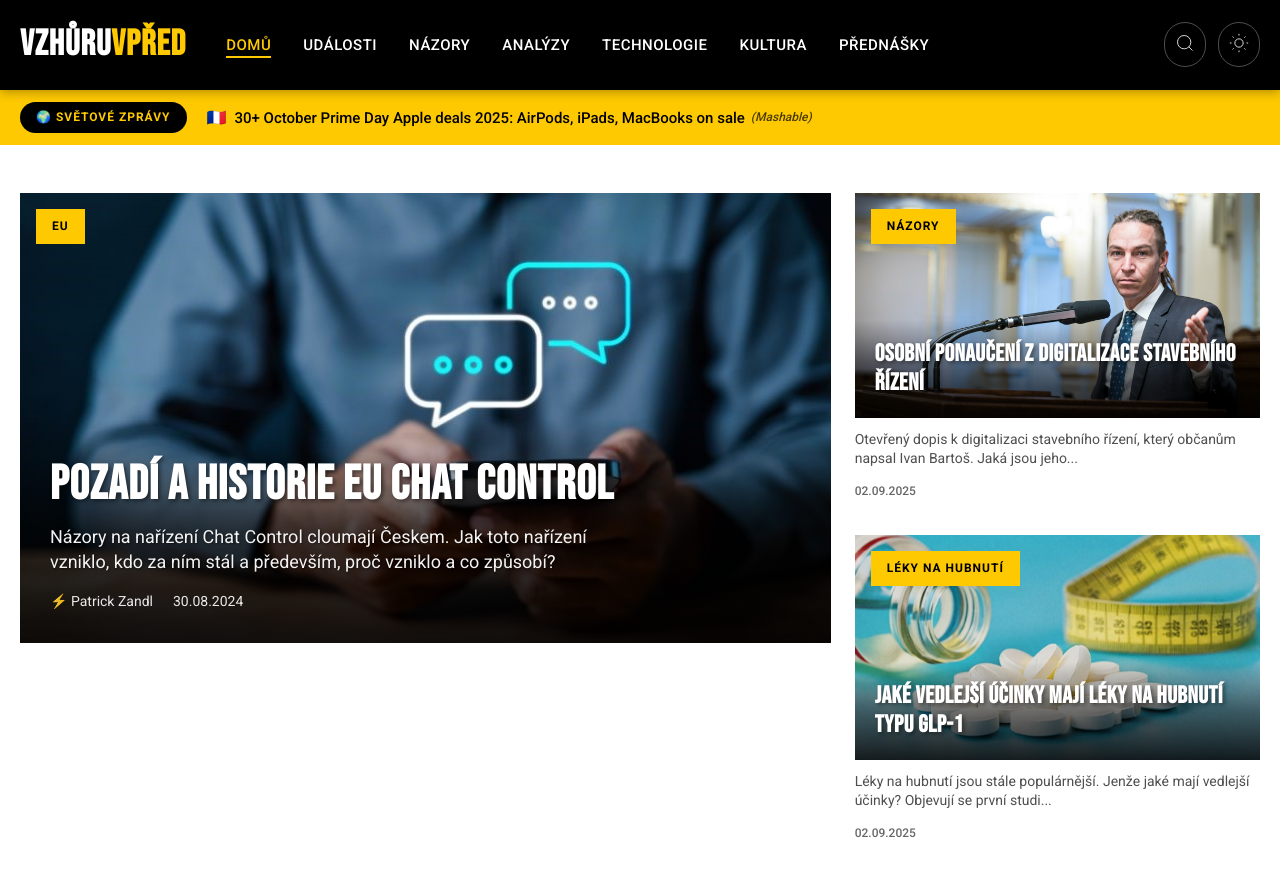
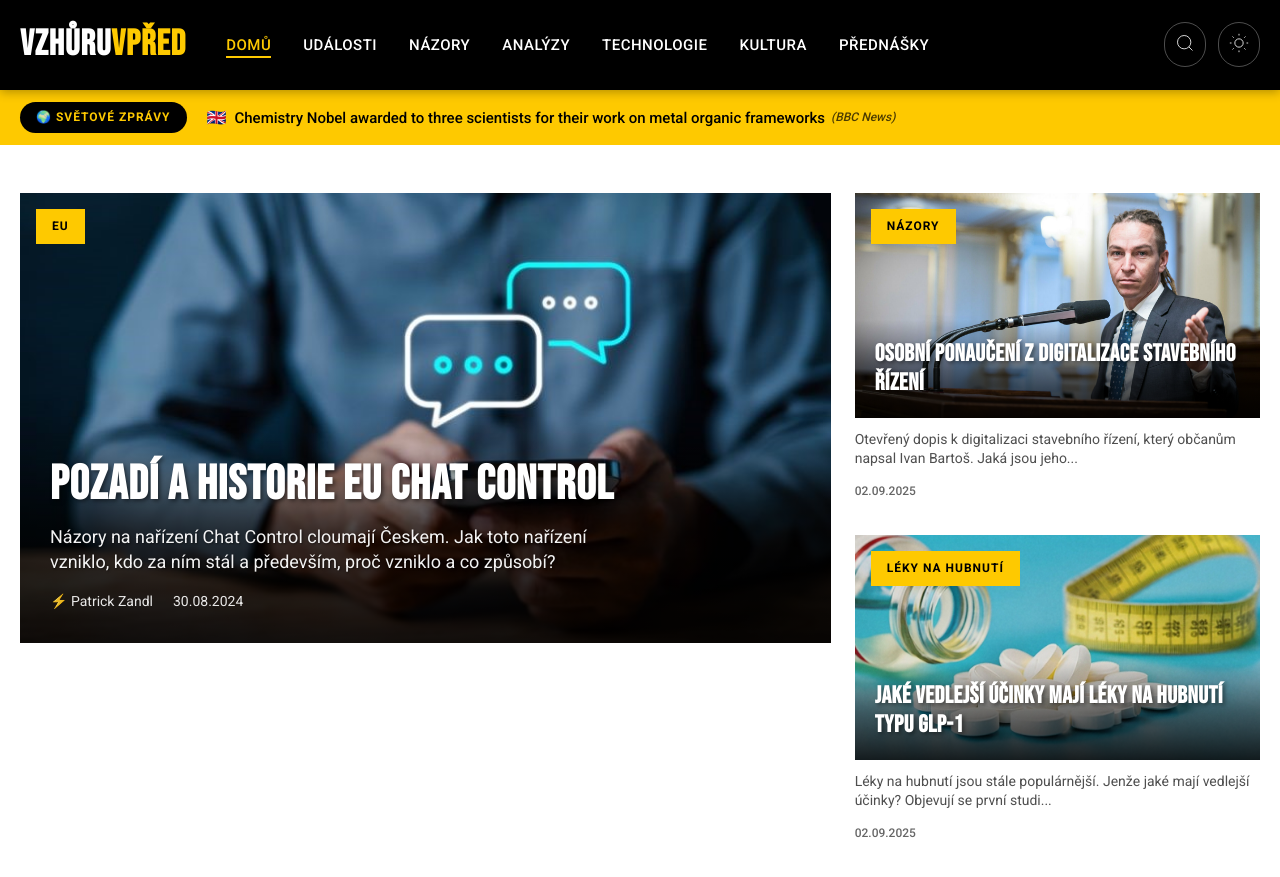
Before and after one commit to tangero/vzhuruvpred, a Jekyll site: the page built from index.html, in a window 1280 px wide and 900 px high. Shown: the top 877 px of the window. Built offline with Jekyll 4.4.1, drawn with Linux system fonts in a browser that asks for light colours; part of the change alters nothing that is shown.

Commit message:
Update world news 2025-10-09 11:17

```diff
--- a/_data/world_news.json
+++ b/_data/world_news.json
@@ -1,38 +1,49 @@
 {
-  "last_updated": "2025-10-09T10:20:18",
+  "last_updated": "2025-10-09T11:15:23",
   "articles": [
     {
       "flag": "🌍",
       "country": "global",
-      "title": "Amazon Big Deal Days hi-fi deals live: all the top headphone, vinyl and speaker savings picked by our experts - What Hi-Fi?",
-      "original_title": "Amazon Big Deal Days hi-fi deals live: all the top headphone, vinyl and speaker savings picked by our experts - What Hi-Fi?",
-      "url": "https://www.whathifi.com/hi-fi/live/amazon-big-deal-days-hi-fi-deals-live-all-the-top-headphone-vinyl-and-speaker-savings-picked-by-our-experts",
-      "urlToImage": "https://cdn.mos.cms.futurecdn.net/j5WR7ijgzzMZZXHkLGTsuR-1674-80.jpg",
-      "source": "What Hi-Fi? US",
-      "publishedAt": "2025-10-08T08:27:10Z",
-      "description": "If you need new headphones, speakers, stereo amps or a turntable, but don’t fancy paying full price, then you’re in the right place"
+      "title": "White House confident courts will greenlight their Portland plan. Trump is telegraphing Plan B.",
+      "original_title": "White House confident courts will greenlight their Portland plan. Trump is telegraphing Plan B. - Politico",
+      "url": "https://www.politico.com/news/2025/10/08/white-house-confident-courts-will-greenlight-their-portland-plan-trump-is-telegraphing-plan-b-00597170",
+      "urlToImage": "https://www.politico.com/dims4/default/resize/1200/quality/90/format/jpg?url=https%3A%2F%2Fstatic.politico.com%2F9c%2F00%2F7d6d28a44557837b493caa10f91b%2Ftrump-84908.jpg",
+      "source": "Politico",
+      "publishedAt": "2025-10-08T09:53:00Z",
+      "description": "Even as the White House insists the president is on firm legal ground in sending troops to Oregon, the president has floated invoking the Insurrection Act."
     },
     {
-      "flag": "🇫🇷",
-      "country": "fr",
-      "title": "30+ October Prime Day Apple deals 2025: AirPods, iPads, MacBooks on sale",
-      "original_title": "30+ October Prime Day Apple deals 2025: AirPods, iPads, MacBooks on sale - Mashable",
-      "url": "https://mashable.com/article/best-october-prime-day-apple-deals-2025-day-2",
-      "urlToImage": "https://helios-i.mashable.com/imagery/articles/01O5Ktn5ncM5qKtFBLUkH94/hero-image.fill.size_1200x675.v1759900718.png",
-      "source": "Mashable",
-      "publishedAt": "2025-10-08T06:57:02Z",
-      "description": "The new Apple Watch Series 11 and SE 3 just came out, and they're already on sale."
+      "flag": "🇬🇧",
+      "country": "gb",
+      "title": "Chemistry Nobel awarded to three scientists for their work on metal organic frameworks",
+      "original_title": "Chemistry Nobel awarded to three scientists for their work on metal organic frameworks - BBC",
+      "url": "https://www.bbc.com/news/articles/c0r0l742kpjo",
+      "urlToImage": "https://ichef.bbci.co.uk/news/1024/branded_news/6ed1/live/b8c53f60-a432-11f0-928c-71dbb8619e94.jpg",
+      "source": "BBC News",
+      "publishedAt": "2025-10-08T09:52:38Z",
+      "description": "The winners of the prestigious science prize was announced by the Nobel committee in Sweden."
     },
     {
-      "flag": "🇺🇸",
-      "country": "us",
-      "title": "‘You cannot be what you cannot see’: Japan hails first female leader as turning point for society",
-      "original_title": "‘You cannot be what you cannot see’: Japan hails first female leader as turning point for society - Financial Times",
-      "url": "https://www.ft.com/content/c95cedd5-0264-451a-8f4f-97d1b9242136",
-      "urlToImage": "https://images.ft.com/v3/image/raw/https%3A%2F%2Fd1e00ek4ebabms.cloudfront.net%2Fproduction%2F291bd0cf-8f7d-4559-97d0-913b74dbb2c2.jpg?source=next-barrier-page",
-      "source": "Financial Times",
-      "publishedAt": "2025-10-08T06:15:49Z",
-      "description": "Sanae Takaichi’s ascendancy seen as historic in country where women remain under-represented in business and politics"
+      "flag": "🇬🇧",
+      "country": "gb",
+      "title": "Time may be running out for master of clocks Macron: What next for France?",
+      "original_title": "Time may be running out for master of clocks Macron: What next for France? - BBC",
+      "url": "https://www.bbc.com/news/articles/c0kn04453z8o",
+      "urlToImage": "https://ichef.bbci.co.uk/news/1024/branded_news/4cbf/live/d73f4a40-a391-11f0-928c-71dbb8619e94.jpg",
+      "source": "BBC News",
+      "publishedAt": "2025-10-08T08:36:58Z",
+      "description": "After eight years in office, Emmanuel Macron's position as president is coming under increasing pressure as France's political crisis escalates."
+    },
+    {
+      "flag": "🌍",
+      "country": "global",
+      "title": "Hundreds of hikers rescued from Mount Everest after severe snowstorm",
+      "original_title": "Hundreds of hikers rescued from Mount Everest after severe snowstorm - NPR",
+      "url": "https://www.npr.org/2025/10/08/g-s1-92435/hikers-rescued-from-mount-everest",
+      "urlToImage": "https://npr.brightspotcdn.com/dims3/default/strip/false/crop/2523x1419+0+131/resize/1400/quality/100/format/jpeg/?url=http%3A%2F%2Fnpr-brightspot.s3.amazonaws.com%2Ffb%2F5c%2F27dbf7e84dd18939c9355e538111%2Fap25279300109863.jpg",
+      "source": "NPR",
+      "publishedAt": "2025-10-08T05:02:59Z",
+      "description": "About 900 hikers, guides and other staff who were stranded by a weekend snowstorm on the Chinese side of Mount Everest have reached safety, state media said late Tuesday."
     },
     {
       "flag": "🌍",
@@ -46,26 +57,15 @@
       "description": "Trump and his team are pushing hard for both Israel and Hamas to conclude their negotiations within days and reach a deal."
     },
     {
-      "flag": "🌍",
-      "country": "global",
-      "title": "Portland leaders seek dialogue, while Kristi Noem slams local electeds as ‘pansies’",
-      "original_title": "Portland leaders seek dialogue, while Kristi Noem slams local electeds as ‘pansies’ - OregonLive.com",
-      "url": "https://www.oregonlive.com/portland/2025/10/portland-leaders-seek-dialogue-while-kristi-noem-slams-local-electeds-as-pansies.html",
-      "urlToImage": "https://www.oregonlive.com/resizer/v2/FAH3Z7INWJATRA35GS7MMQX3XI.jpg?auth=419c4c8b9ff7f7fb2e955c6bfc85eff5d9889dc5dfde089ba3fadca970f478d4&width=1280&smart=true&quality=90",
-      "source": "OregonLive",
-      "publishedAt": "2025-10-08T03:49:00Z",
-      "description": "“We believe a constitutional federal government must be accountable to the community,” Mayor Keith Wilson said."
-    },
-    {
-      "flag": "🌍",
-      "country": "global",
-      "title": "Staffing woes see flight delays spread to more U.S. airports amid shutdown",
-      "original_title": "Staffing woes see flight delays spread to more U.S. airports amid shutdown - Axios",
-      "url": "https://www.axios.com/2025/10/08/government-shutdown-airports-flight-delays-air-traffic",
-      "urlToImage": "https://images.axios.com/769R8vKbkdkAhpDdWRb-XYGN0Tg=/314x260:4000x2334/1366x768/2025/10/07/1759873591884.jpg",
-      "source": "Axios",
-      "publishedAt": "2025-10-08T03:40:02Z",
-      "description": "Analysts predict the current crisis will only worsen if the shutdown drags on."
+      "flag": "🇺🇸",
+      "country": "us",
+      "title": "‘Dump Here’ fan who caught Cal Raleigh’s HR ball ‘in shock’ over lucky grab",
+      "original_title": "‘Dump Here’ fan who caught Cal Raleigh’s HR ball ‘in shock’ over lucky grab - The Seattle Times",
+      "url": "https://www.seattletimes.com/sports/mariners/dump-here-fan-who-caught-cal-raleighs-hr-ball-in-shock-over-lucky-grab/",
+      "urlToImage": "https://images.seattletimes.com/wp-content/uploads/2025/10/10072025_tzr_tzr_194600.jpg?d=1200x630",
+      "source": "The Seattle Times",
+      "publishedAt": "2025-10-08T04:15:45Z",
+      "description": "A lucky Mariners fan wearing a fitting \"DUMP HERE 61\" shirt in a sea of orange caught Cal Raleigh's home-run ball Tuesday. Then he got to meet the Big Dumper himself."
     },
     {
       "flag": "🇬🇧",
@@ -79,6 +79,17 @@
       "description": "The message comes a week after the 79-year-old musician postponed gigs due to health issues."
     },
     {
+      "flag": "🌍",
+      "country": "global",
+      "title": "Trump-backed Van Epps and Democrat Behn win Tennessee primaries for US House special election",
+      "original_title": "Trump-backed Van Epps and Democrat Behn win Tennessee primaries for US House special election - AP News",
+      "url": "https://apnews.com/article/tennessee-congress-special-election-district-7-2025-da192cf9ef69d86fab781246a772d2ae",
+      "urlToImage": "https://dims.apnews.com/dims4/default/024e48a/2147483647/strip/true/crop/6299x3543+0+328/resize/1440x810!/quality/90/?url=https%3A%2F%2Fassets.apnews.com%2F58%2F5f%2F83370113b5668fd4154b3d7c0631%2Fe3c8df6bd5bf44689cde35c013c18b93",
+      "source": "Associated Press",
+      "publishedAt": "2025-10-08T03:05:00Z",
+      "description": "Matt Van Epps, a former commissioner in Tennessee Gov. Bill Lee’s administration, has won a crowded Republican primary in the special election to replace a GOP congressman who left office this summer."
+    },
+    {
       "flag": "🇬🇧",
       "country": "gb",
       "title": "Gold surges past record $4,000 an ounce as uncertainty fuels rally",
@@ -90,26 +101,15 @@
       "description": "Analysts point to delays in the reporting of economic data due to the US government shutdown as one reason for the rise."
     },
     {
-      "flag": "🌍",
-      "country": "global",
-      "title": "Hundreds of hikers rescued from Mount Everest after severe snowstorm",
-      "original_title": "Hundreds of hikers rescued from Mount Everest after severe snowstorm - AP News",
-      "url": "https://apnews.com/article/china-everest-tibet-stranded-hikers-rescued-13f5b70ae432eae84cd38938837b5de5",
-      "urlToImage": "https://dims.apnews.com/dims4/default/26c19d7/2147483647/strip/true/crop/2511x1412+0+131/resize/1440x810!/quality/90/?url=https%3A%2F%2Fassets.apnews.com%2Faf%2F06%2F1b8e25ffd356b64e713dfc4ad117%2F271169d3ff12459fbf75fb1b29f69b85",
-      "source": "Associated Press",
-      "publishedAt": "2025-10-08T02:37:00Z",
-      "description": "About 900 hikers, guides, and staff stranded by a snowstorm on Mount Everest's Chinese side have reached safety. A severe storm hit Saturday night, trapping them at over 16,000 feet in elevation. By M"
-    },
-    {
-      "flag": "🌍",
-      "country": "global",
-      "title": "National Guard members from Texas are in Illinois in Trump's latest move to send troops to cities",
-      "original_title": "National Guard members from Texas are in Illinois in Trump's latest move to send troops to cities - AP News",
-      "url": "https://apnews.com/article/national-guard-chicago-portland-trump-5c8666818de9f18e9e26860aab814d17",
-      "urlToImage": "https://dims.apnews.com/dims4/default/3bffe4a/2147483647/strip/true/crop/3500x1969+0+182/resize/1440x810!/quality/90/?url=https%3A%2F%2Fassets.apnews.com%2F25%2Fa3%2Fe396180c1d7aa5b2e66e3cea1c4f%2Fea19e8132f3e48129608c7834f09fdf3",
-      "source": "Associated Press",
-      "publishedAt": "2025-10-08T02:02:00Z",
-      "description": "National Guard members from Texas are at an Army Reserve center in Illinois. It's the most visible sign yet of the Trump administration’s plan to deploy troops to the Chicago area despite a lawsuit an"
+      "flag": "🇬🇧",
+      "country": "gb",
+      "title": "Dazzling supermoon illuminates skylines around the world",
+      "original_title": "Dazzling supermoon illuminates skylines around the world - BBC",
+      "url": "https://www.bbc.com/news/articles/cx2xzk1nd2eo",
+      "urlToImage": "https://ichef.bbci.co.uk/news/1024/branded_news/cfaf/live/efe8af80-a3d9-11f0-bc95-1520d15cd340.jpg",
+      "source": "BBC News",
+      "publishedAt": "2025-10-08T02:17:19Z",
+      "description": "From Paris to Taipei, this week's supermoon - also known as the Harvest and Hunter's moon - captured in photos."
     },
     {
       "flag": "🌍",
@@ -125,6 +125,28 @@
     {
       "flag": "🌍",
       "country": "global",
+      "title": "Homeland Security Sec. Kristi Noem visits ICE facility at center of Portland protests - ABC News - Breaking News, Latest News and Videos",
+      "original_title": "Homeland Security Sec. Kristi Noem visits ICE facility at center of Portland protests - ABC News - Breaking News, Latest News and Videos",
+      "url": "https://abcnews.go.com/US/kristi-noem-portland-ice-facility/story?id\\\\u003d126312341",
+      "urlToImage": null,
+      "source": "ABC News",
+      "publishedAt": "2025-10-08T01:38:30Z",
+      "description": ""
+    },
+    {
+      "flag": "🌍",
+      "country": "global",
+      "title": "Photos: Texas National Guard troops arrive in Chicago area for Trump crackdown",
+      "original_title": "Photos: Texas National Guard troops arrive in Chicago area for Trump crackdown - Axios",
+      "url": "https://www.axios.com/2025/10/08/texas-national-guard-troops-chicago-trump-photos",
+      "urlToImage": "https://images.axios.com/x0QE9tooPFvrI_NMP0LsKw1MO-0=/0x0:1920x1080/1366x768/2025/10/08/1759884878843.jpg",
+      "source": "Axios",
+      "publishedAt": "2025-10-08T01:21:47Z",
+      "description": "Despite Illinois suing the Trump administration, the National Guard arrived near Chicago today."
+    },
+    {
+      "flag": "🌍",
+      "country": "global",
       "title": "Interstellar comet passing by Mars seen in rare images",
       "original_title": "Interstellar comet passing by Mars seen in rare images - CBS News",
       "url": "https://www.cbsnews.com/news/comet-passing-by-mars-images/",
@@ -136,24 +158,13 @@
     {
       "flag": "🌍",
       "country": "global",
-      "title": "Trump-endorsed Matt Van Epps wins GOP primary for vacant House seat in Tennessee",
-      "original_title": "Trump-endorsed Matt Van Epps wins GOP primary for vacant House seat in Tennessee - NBC News",
-      "url": "https://www.nbcnews.com/politics/elections/trump-endorsed-matt-van-epps-wins-gop-primary-vacant-house-seat-tennes-rcna235651",
-      "urlToImage": "https://media-cldnry.s-nbcnews.com/image/upload/t_nbcnews-fp-1200-630,f_auto,q_auto:best/rockcms/2025-10/251004-Matt-Van-Epps-ch-1651-195ce7.jpg",
-      "source": "NBC News",
-      "publishedAt": "2025-10-08T00:35:00Z",
-      "description": "Matt Van Epps, a former state official who earned an endorsement from President Donald Trump last week, won the Republican nomination Tuesday in the special election for Tennessee’s 7th Congressional "
-    },
-    {
-      "flag": "🌍",
-      "country": "global",
-      "title": "Tesla offers cheaper versions of 2 electric vehicles in bid to win back market share in tough year",
-      "original_title": "Tesla offers cheaper versions of 2 electric vehicles in bid to win back market share in tough year - AP News",
-      "url": "https://apnews.com/article/tesla-model-y-cheaper-musk-7dd6213c456fa2c16a676176081a3227",
-      "urlToImage": "https://dims.apnews.com/dims4/default/fa2c948/2147483647/strip/true/crop/5608x3155+0+292/resize/1440x810!/quality/90/?url=https%3A%2F%2Fassets.apnews.com%2Fd2%2F5c%2F288feb40cc64b7fe571951e72e8d%2F9ef8d93a473d4312bfef99abf8a2b05d",
-      "source": "Associated Press",
-      "publishedAt": "2025-10-07T23:07:00Z",
-      "description": "Tesla announced the launch of cheaper versions of two of its electric vehicles Tuesday in hopes of reviving flagging sales. The new Model Y, costing just under $40,000 with a stripped-down interior, c"
+      "title": "Spot gold prices hit $4,000 for the first time as global uncertainty fuels safe-haven demand",
+      "original_title": "Spot gold prices hit $4,000 for the first time as global uncertainty fuels safe-haven demand - CNBC",
+      "url": "https://www.cnbc.com/2025/10/08/asia-pacific-markets-wednesday-nikkei-225-hang-seng-index.html",
+      "urlToImage": "https://image.cnbcfm.com/api/v1/image/108181441-1754354295438-gettyimages-962144676-hkk_16_dsc04380.jpeg?v=1754354376&w=1920&h=1080",
+      "source": "CNBC",
+      "publishedAt": "2025-10-07T23:51:04Z",
+      "description": "Mainland China and South Korean markets are closed for the holidays."
     },
     {
       "flag": "🌍",
@@ -180,6 +191,17 @@
     {
       "flag": "🌍",
       "country": "global",
+      "title": "United States Department of Homeland Security Responds to Anti-ICE Lyrics in Zach Bryan Song Snippet",
+      "original_title": "United States Department of Homeland Security Responds to Anti-ICE Lyrics in Zach Bryan Song Snippet - Pitchfork",
+      "url": "https://pitchfork.com/news/united-states-department-of-homeland-security-responds-to-anti-ice-lyrics-in-zach-bryan-song-snippet/",
+      "urlToImage": "https://media.pitchfork.com/photos/68e589b5b03947d1084d7929/16:9/w_1280,c_limit/Zach-Bryan.jpeg",
+      "source": "Pitchfork",
+      "publishedAt": "2025-10-07T22:31:25Z",
+      "description": "DHS assistant secretary of public affairs Tricia McLaughlin told Bryan that he should “stick to ‘Pink Skies,’” referencing a song from his last album"
+    },
+    {
+      "flag": "🌍",
+      "country": "global",
       "title": "Government shutdown live updates as dispute emerges over back pay for furloughed workers",
       "original_title": "Government shutdown live updates as dispute emerges over back pay for furloughed workers - CBS News",
       "url": "https://www.cbsnews.com/live-updates/government-shutdown-latest-senate-vote-trump-air-traffic-controllers/",
@@ -187,6 +209,17 @@
       "source": "CBS News",
       "publishedAt": "2025-10-07T22:15:00Z",
       "description": "The 2025 government shutdown entered its seventh day on Tuesday as both sides remained locked in their positions, with no sign of relenting. Follow live updates here."
+    },
+    {
+      "flag": "🌍",
+      "country": "global",
+      "title": "The next Apple Watch activity challenge is all about looking inward - 9to5Mac",
+      "original_title": "The next Apple Watch activity challenge is all about looking inward - 9to5Mac",
+      "url": "https://9to5mac.com/2025/10/07/apple-watch-activity-challenge-october-2025/",
+      "urlToImage": "https://i0.wp.com/9to5mac.com/wp-content/uploads/sites/6/2025/10/apple-watch-mindfulness-activity-challenge.jpg?resize=1200%2C628&quality=82&strip=all&ssl=1",
+      "source": "9to5Mac",
+      "publishedAt": "2025-10-07T21:29:00Z",
+      "description": "And if you collect Apple Watch activity challenge trophies and stickers, mark your calendar for this Friday, October 10."
     },
     {
       "flag": "🌍",
@@ -202,28 +235,6 @@
     {
       "flag": "🌍",
       "country": "global",
-      "title": "The costs of Israel’s longest war, for Israelis",
-      "original_title": "The costs of Israel’s longest war, for Israelis - NPR",
-      "url": "https://www.npr.org/2025/10/07/nx-s1-5555902/israel-hamas-war-mental-emotional-cost-israelis",
-      "urlToImage": "https://npr.brightspotcdn.com/dims3/default/strip/false/crop/4200x2363+0+0/resize/1400/quality/100/format/jpeg/?url=http%3A%2F%2Fnpr-brightspot.s3.amazonaws.com%2F42%2F04%2F97361631468e9d28d74773b18299%2Fgettyimages-2239251024.jpg",
-      "source": "NPR",
-      "publishedAt": "2025-10-07T21:07:30Z",
-      "description": "Israelis are paying heavy costs for the longest war in their history: a mental health crisis, trauma, unprecedented division during wartime, animosity abroad and apathy for Palestinian suffering."
-    },
-    {
-      "flag": "🇺🇸",
-      "country": "us",
-      "title": "Taylor Swift seems to be unbothered by mixed reception to her ‘Showgirl’ album",
-      "original_title": "Taylor Swift seems to be unbothered by mixed reception to her ‘Showgirl’ album - CNN",
-      "url": "https://www.cnn.com/2025/10/07/entertainment/taylor-swift-life-of-a-showgirl-reception",
-      "urlToImage": "https://media.cnn.com/api/v1/images/stellar/prod/gettyimages-2166913977-20251007192713384.jpg?c=16x9&q=w_800,c_fill",
-      "source": "CNN",
-      "publishedAt": "2025-10-07T20:32:01Z",
-      "description": "Taylor Swift knows you have some thoughts on her latest album, and she’s ready for it."
-    },
-    {
-      "flag": "🌍",
-      "country": "global",
       "title": "Pamela Bondi stonewalls Democrats at DOJ oversight hearing",
       "original_title": "Pamela Bondi stonewalls Democrats at DOJ oversight hearing - Roll Call",
       "url": "https://rollcall.com/2025/10/07/pamela-bondi-stonewalls-democrats-at-doj-oversight-hearing/",
@@ -231,6 +242,17 @@
       "source": "Roll Call",
       "publishedAt": "2025-10-07T19:24:17Z",
       "description": "Attorney General Pamela Bondi repeatedly declined to answer questions from Democratic senators during a Senate oversight hearing Tuesday."
+    },
+    {
+      "flag": "🌍",
+      "country": "global",
+      "title": "Tesla reveals its long-awaited more affordable models: the $36,990 Model 3 Standard and $39,990 Model Y Standard",
+      "original_title": "Tesla reveals its long-awaited more affordable models: the $36,990 Model 3 Standard and $39,990 Model Y Standard - Business Insider",
+      "url": "https://www.businessinsider.com/tesla-model-y-3-standard-price-release-date-2025-10",
+      "urlToImage": "https://i.insider.com/68e568015dbc4fd10daa5e0c?width=1200&format=jpeg",
+      "source": "Business Insider",
+      "publishedAt": "2025-10-07T18:40:00Z",
+      "description": "On Tuesday, the EV giant unveiled the long-awaited budget-friendly version of the Model Y, along with a cheaper Model 3."
     },
     {
       "flag": "🇫🇷",
@@ -244,15 +266,15 @@
       "description": "UFS 5.0 has been announced and its key improvement is storage that's twice as fast for AI's sake, which will hopefully entice Google Pixel."
     },
     {
-      "flag": "🌍",
-      "country": "global",
-      "title": "Greta Thunberg Went Through ‘Torture’ in Israeli Custody, Fellow Activists Say",
-      "original_title": "Greta Thunberg Went Through ‘Torture’ in Israeli Custody, Fellow Activists Say - The Cut",
-      "url": "http://www.thecut.com/article/greta-thunberg-was-tortured-by-israeli-forces-witnesses-say.html",
-      "urlToImage": "https://pyxis.nymag.com/v1/imgs/188/08d/291e146798ab15d5ac34c7c7f28a3b68bc-greta-thunberg.1x.rsocial.w1200.jpg",
-      "source": "The Cut",
-      "publishedAt": "2025-10-07T12:00:02Z",
-      "description": "Thunberg was one of 437 international citizens sailing to Gaza with the Global Sumud Flotilla to deliver humanitarian aid when they were intercepted by Israeli forces."
+      "flag": "🇫🇷",
+      "country": "fr",
+      "title": "Galaxy Z Flip 7 and Fold 7 just got their biggest discounts yet in the USA",
+      "original_title": "Galaxy Z Flip 7 and Fold 7 just got their biggest discounts yet in the USA - SamMobile",
+      "url": "https://www.sammobile.com/news/galaxy-z-flip-fold-7-biggest-discounts-in-the-usa/",
+      "urlToImage": "https://www.sammobile.com/wp-content/uploads/2025/07/Galaxy-Z-Flip-7-and-Fold-7-1200x675.jpg",
+      "source": "SamMobile",
+      "publishedAt": "2025-10-07T13:25:00Z",
+      "description": "Samsung USA has launched what might be the best Galaxy Z Flip 7 and Galaxy Z Fold 7 deals to date. Not only can you save a good chunk of cash without a trade-in, but you can also buy the phones with a"
     },
     {
       "flag": "🌍",
@@ -290,13 +312,13 @@
     {
       "flag": "🌍",
       "country": "global",
-      "title": "How black holes produce powerful relativistic jets",
-      "original_title": "How black holes produce powerful relativistic jets - Phys.org",
-      "url": "https://phys.org/news/2025-10-black-holes-powerful-relativistic-jets.html",
-      "urlToImage": "https://scx2.b-cdn.net/gfx/news/hires/2025/how-black-holes-produc.jpg",
-      "source": "Phys.Org",
-      "publishedAt": "2025-10-06T14:05:03Z",
-      "description": "A hundred years before the Event Horizon Telescope Collaboration released the first image of a black hole in 2019—located at the heart of the galaxy M87—astronomer Heber Curtis had already discovered "
+      "title": "SpaceX launches 28 Starlink satellites from Florida, lands rocket at sea (video)",
+      "original_title": "SpaceX launches 28 Starlink satellites from Florida, lands rocket at sea (video) - Space",
+      "url": "https://www.space.com/space-exploration/launches-spacecraft/spacex-starlink-satellite-launch-group-10-59-asog",
+      "urlToImage": "https://cdn.mos.cms.futurecdn.net/qpBJCvyVtYtXtzWijo93Mg-2000-80.jpg",
+      "source": "Space.com",
+      "publishedAt": "2025-10-07T06:57:43Z",
+      "description": "It was SpaceX's 130th launch of the year already."
     }
   ]
 }
```
